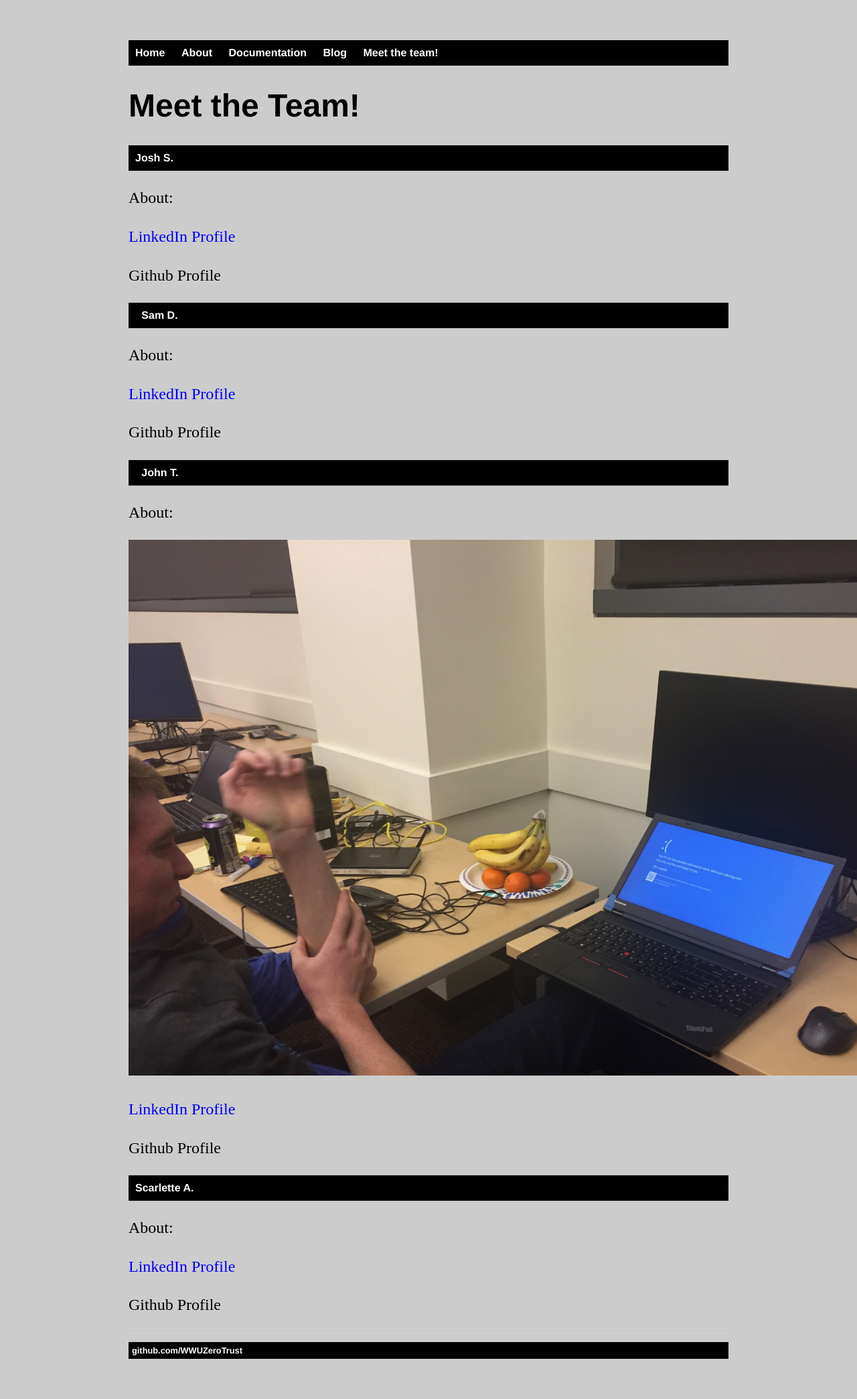
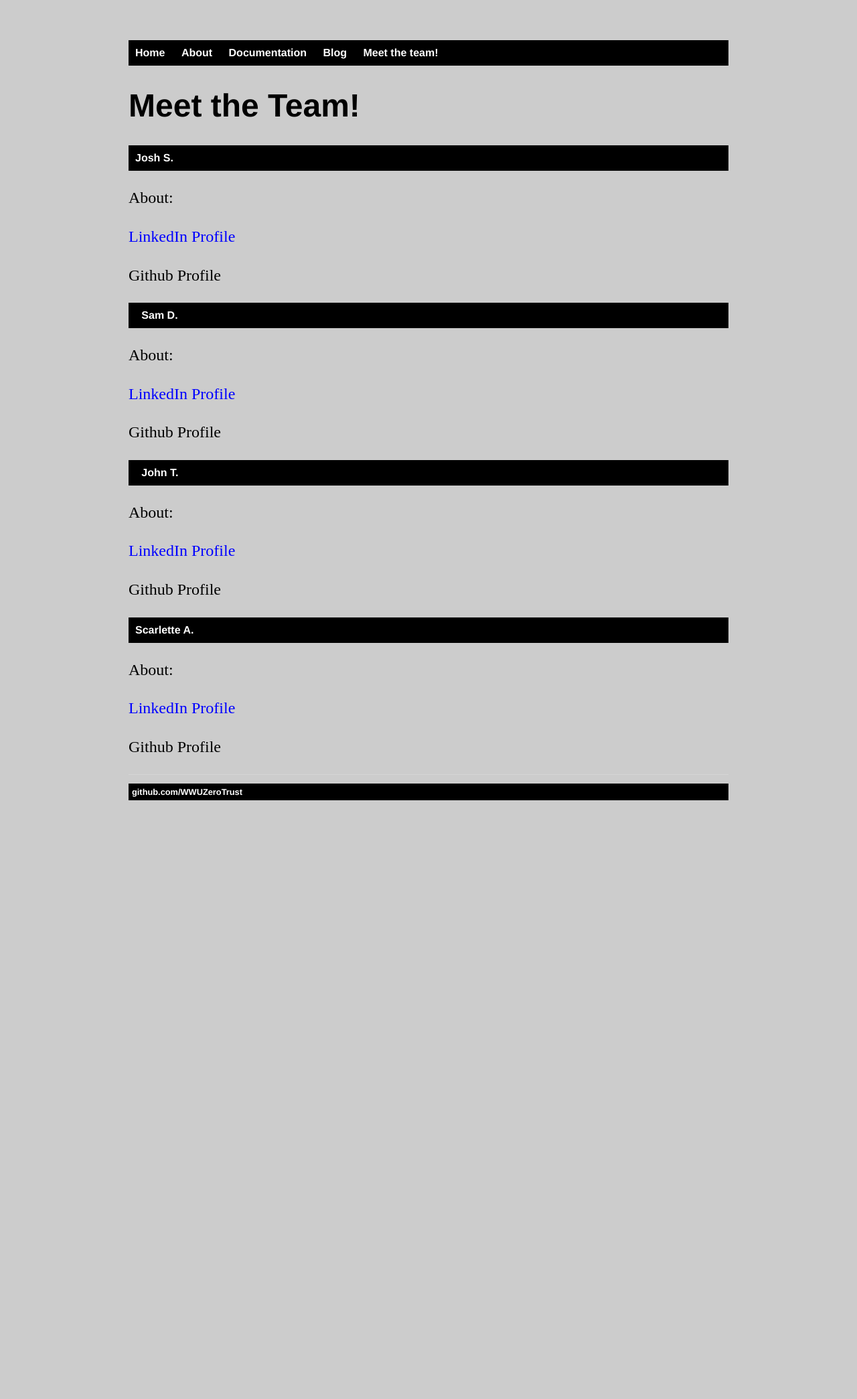
Before and after one commit to WWUZeroTrust/WWUZeroTrust.github.io, a Jekyll site: the page built from meet/index.html, in a window 1280 px wide. Shown: the whole page at 67% size. Built offline with Jekyll 4.4.1, drawn with Linux system fonts in a browser that asks for light colours; after the commit the page ends 1255 px from its top, so only the background shows below that.

Commit message:
Update index.html

```diff
--- a/meet/index.html
+++ b/meet/index.html
@@ -37,8 +37,6 @@
 	<p><a href="https://github.com/SamDinkelman" class="class2">Github Profile</a></p>
 <nav><ul>><b><cw>John T.</cw></a></nav></ul></b></p>
         <p>About:</p>
-	<p>
-	<img src="/image/Sad_John.jpeg" alt="hi" class="inline" height="800" width="1200"/></p>
 	<p><a href="https://www.linkedin.com/in/john-traner-654704113" class="class1">LinkedIn Profile</a></p>
 	<p><a href="https://github.com/snazzzy" class="class2">Github Profile</a></p>
 <nav><ul><b><cw>Scarlette A.</cw></a></nav></ul></b></p>
```
